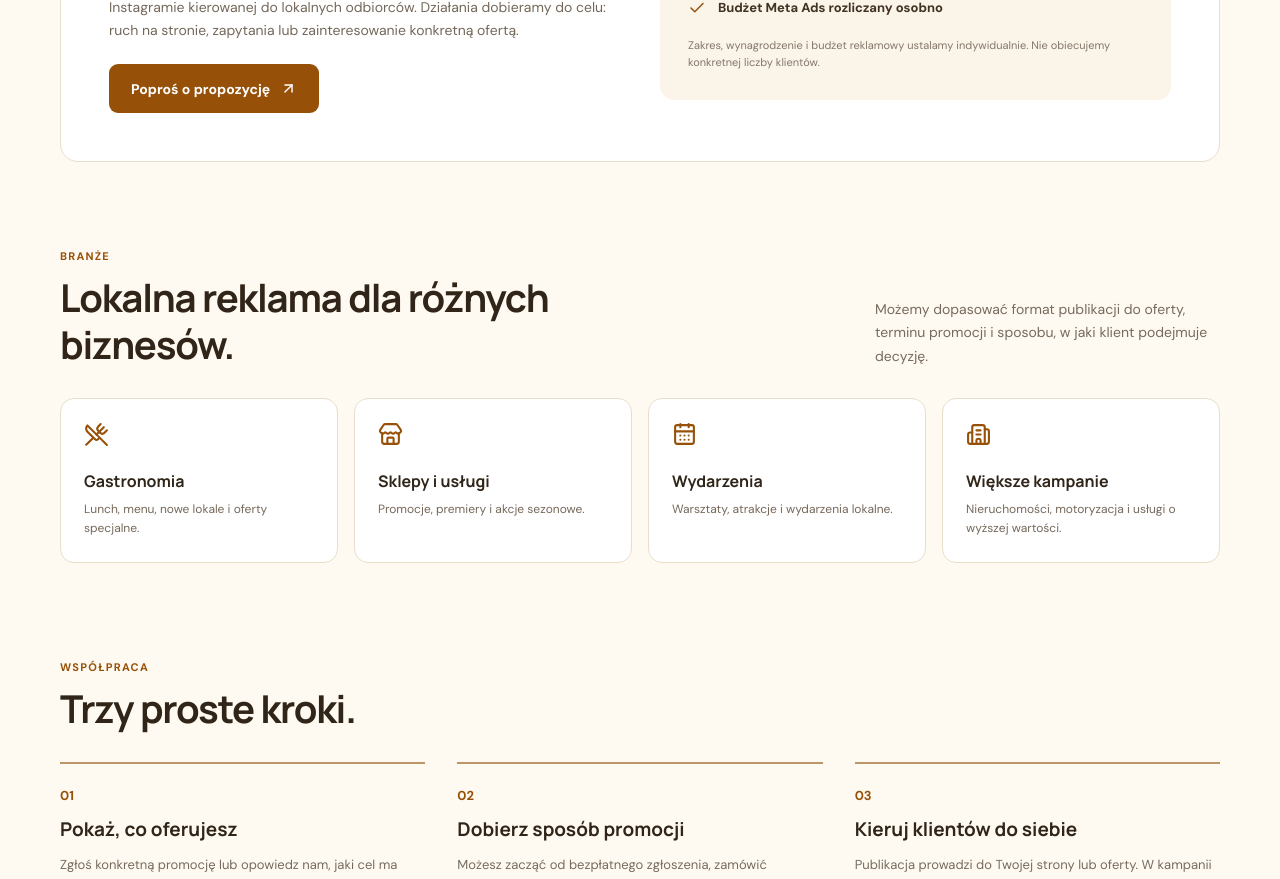
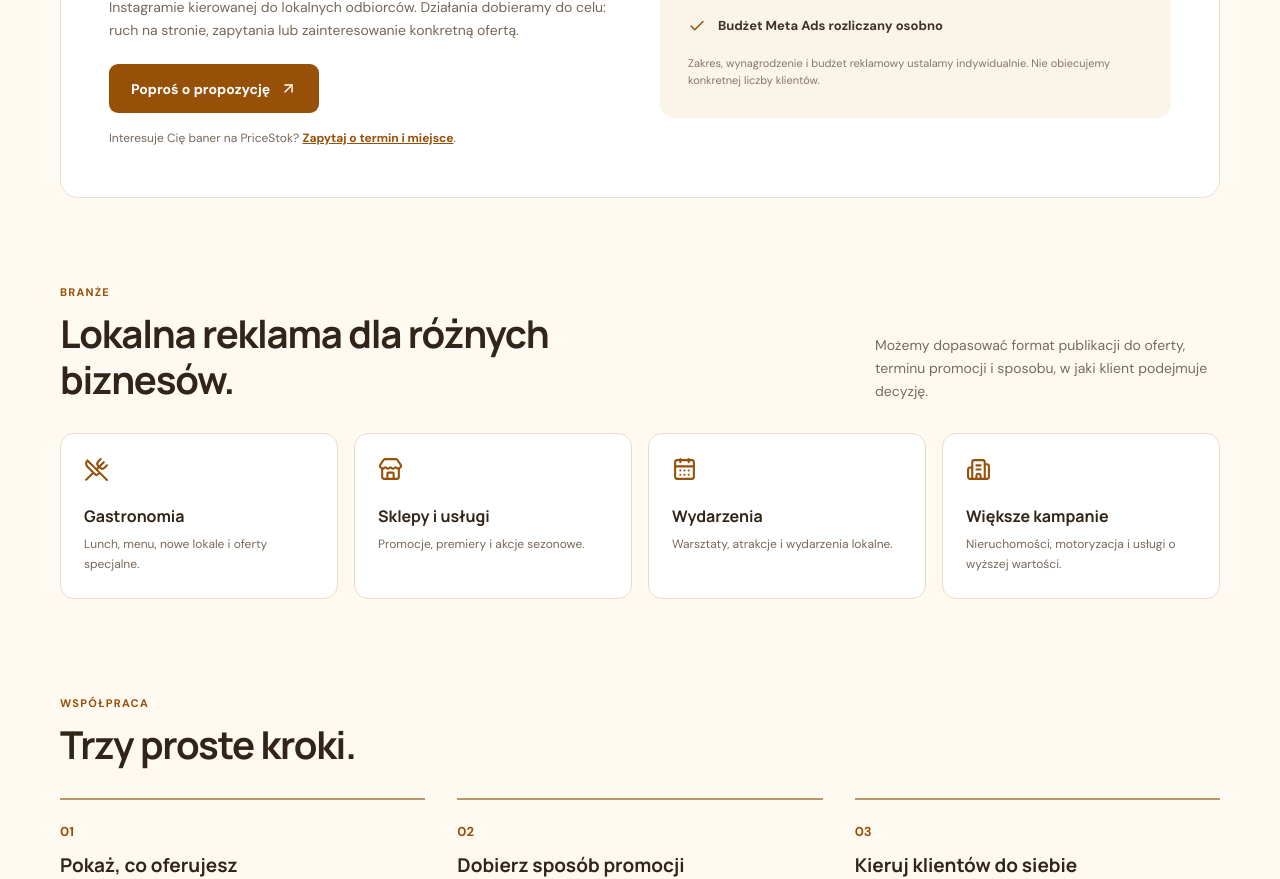
Before and after one commit to ohhsite/pricestok, a Next.js app: page /dla-firm in a window 1280 px wide. Shown: the part 2820-3699 px from the top of the page. Built offline with nearby package versions, Linux system fonts and the light colour scheme; no server answers.

Commit message:
Keep a direct path for existing onsite banner advertising

```diff
--- a/app/dla-firm/page.tsx
+++ b/app/dla-firm/page.tsx
@@ -189,6 +189,7 @@ export default function Business() {
             <h2 id="campaign-title">Potrzebujesz reklamy, a nie tylko wpisu?</h2>
             <p>Możemy zaproponować przygotowanie kreacji i kampanii na Facebooku oraz Instagramie kierowanej do lokalnych odbiorców. Działania dobieramy do celu: ruch na stronie, zapytania lub zainteresowanie konkretną ofertą.</p>
             <a className={styles.primary} href="#zapytanie">Poproś o propozycję <ArrowUpRight size={17} /></a>
+            <p style={{marginTop:16,fontSize:12}}>Interesuje Cię baner na PriceStok? <a href="/dodaj-promocje?typ=reklama" style={{textDecoration:"underline",color:"#975008",fontWeight:700}}>Zapytaj o termin i miejsce</a>.</p>
           </div>
           <div className={styles.campaignChecklist}>
             <p><Check size={18} /> Ustalenie celu i grupy odbiorców</p>
```
